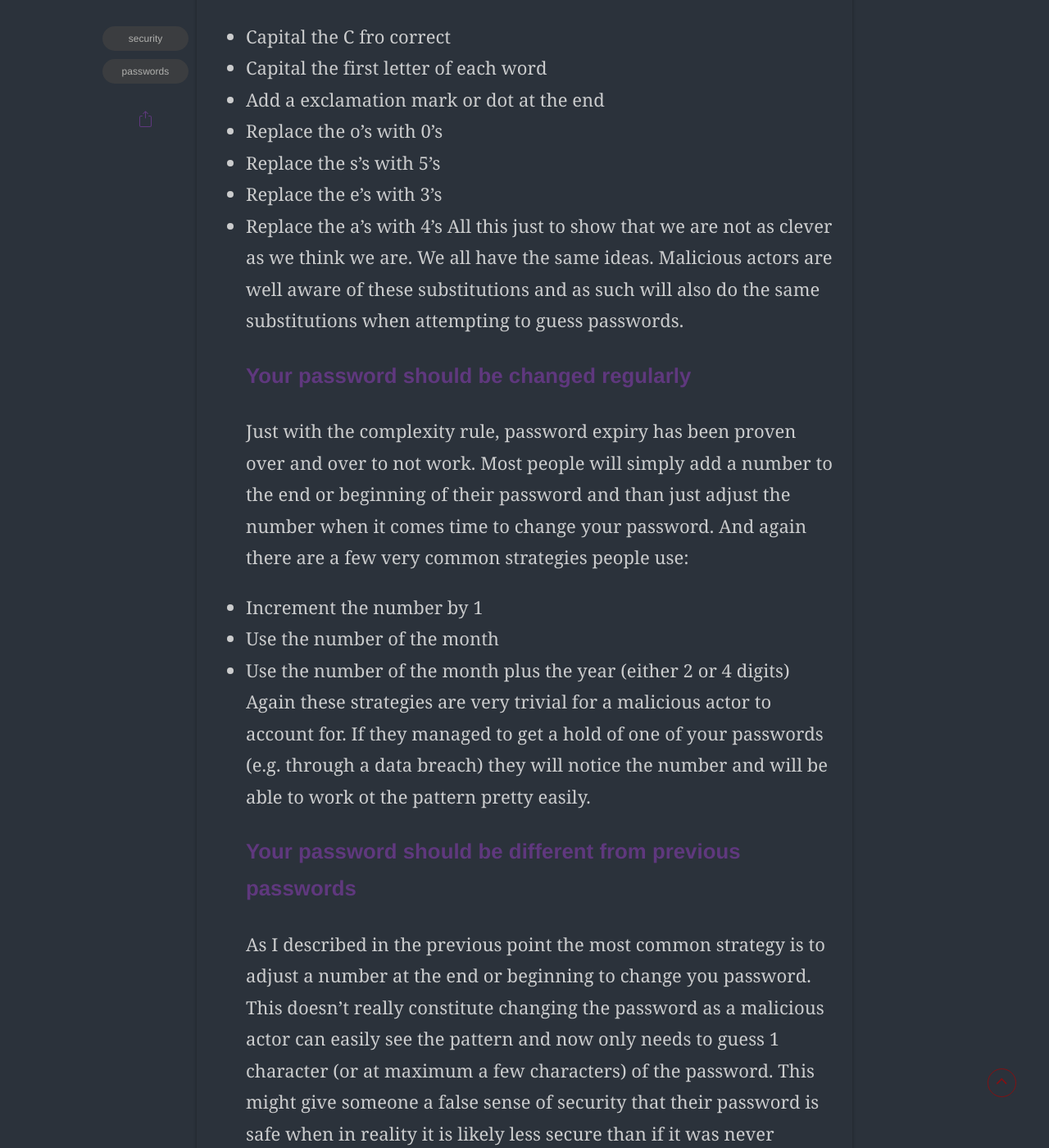
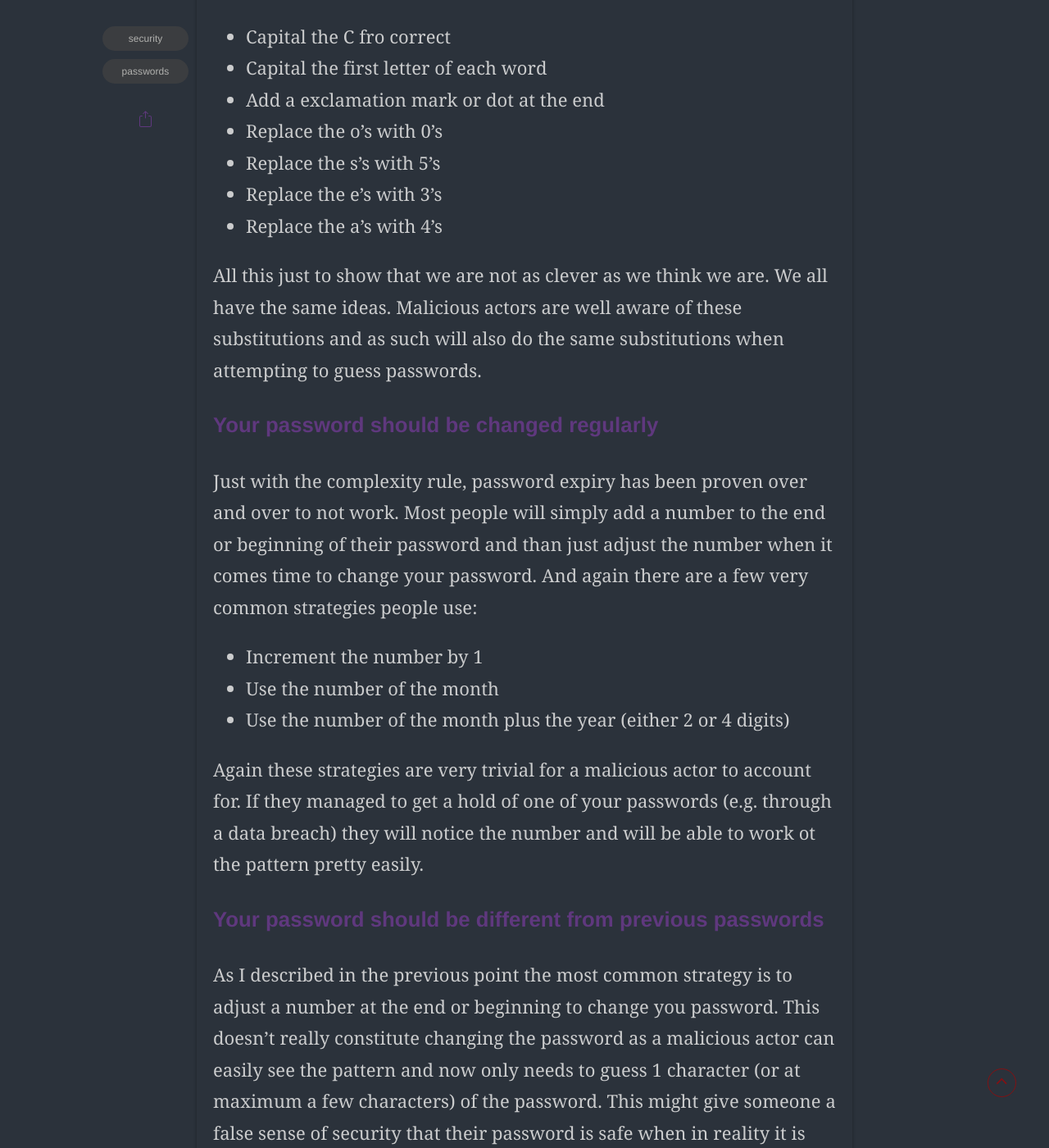
Before and after one commit to Cyber-Unicorn-42/cyber-unicorn-42.github.io, a Jekyll site: the page built from _posts/2021-08-07-password-policies.markdown, in a window 1280 px wide and 1400 px high, scrolled down 1890 px. Shown: the whole window at 82% size. Built offline with Jekyll 4.4.1, drawn with Linux system fonts in a browser that asks for light colours; some web fonts are replaced.

```diff
--- a/_posts/2021-08-07-password-policies.markdown
+++ b/_posts/2021-08-07-password-policies.markdown
@@ -12,10 +12,11 @@ author: Peter Dodemont
 We all know what a safe and secure password is right? It should have at least 8 characters, contain at least 1 uppercase, 1 lowercase, 1 numbers and 1 symbols, it should change regularly and you can reuse an arbitrary number of your previous passwords. But does this actually make passwords more secure?
 
 ## Why the current password policies don't work
+Let's break down each of the rules that are commonly in place.
 
-Let's break down each of the rules that are commonly in place.
 ### Your password should be at least 8 characters
 This one is actually not bad. 8 characters gives quite a wide variety of possible combinations. Longer is better but 8 is generally enough.
+
 ### Your password should be complex i.e. 1 uppercase, 1 lowercase, 1 number and 1 symbol
 This rule has been proven over and over again to not work. The reason for this is fairly simple we all substitute the same characters. And why do we all replace the same characters because they are visually very close. We also tend to fall back on things we already know, so most will put a capital at the start and a punctuation at the end.
 Let's take the [classic](https://xkcd.com/936/) "correct horse battery staple". If you were to ask random people to make this "secure" you will find  that they will do one or more of the following:
@@ -26,38 +27,48 @@ Let's take the [classic](https://xkcd.com/936/) "correct horse battery staple".
 * Replace the s's with 5's
 * Replace the e's with 3's
 * Replace the a's with 4's
+
 All this just to show that we are not as clever as we think we are. We all have the same ideas. Malicious actors are well aware of these substitutions and as such will also do the same substitutions when attempting to guess passwords.
+
 ### Your password should be changed regularly
 Just with the complexity rule, password expiry has been proven over and over to not work. Most people will simply add a number to the end or beginning of their password and than just adjust the number when it comes time to change your password. And again there are a few very common strategies people use:
 * Increment the number by 1
 * Use the number of the month
 * Use the number of the month plus the year (either 2 or 4 digits)
+
 Again these strategies are very trivial for a malicious actor to account for. If they managed to get a hold of one of your passwords (e.g. through a data breach) they will notice the number and will be able to work ot the pattern pretty easily.
+
 ### Your password should be different from previous passwords
 As I described in the previous point the most common strategy is to adjust a number at the end or beginning to change you password. This doesn't really constitute changing the password as a malicious actor can easily see the pattern and now only needs to guess 1  character (or at maximum a few characters) of the password. This might give someone a false sense of security that their password is safe when in reality it is likely less secure than if it was never changed.
 
 ## So if the policies that are currently adopted widely don't work, what should we use instead?
 
 Fortunately there has been lots of research in this area. And my recommendations below are based on what all that research says.
+
 ### Your password should be at least 8 characters
 As noted before this is a pretty good rule. Research done by [Microsoft](https://docs.microsoft.com/en-us/microsoft-365/admin/misc/password-policy-recommendations?view=o365-worldwide#requiring-long-passwords) has shown that when passwords get too long users will start using repeating patterns. These long passwords would be easier to guess than shorter passwords that do not repeat.
+
 ### Your password doesn't need any complexity
 Since most of use employ the same substitution techniques, complexity serves no real purpose. It doesn't make the passwords any harder to guess, but it does make them harder to remember. This is cited in virtually all current password guidance documents from entities that have done password research. NIST notes the below in their [guidance](https://pages.nist.gov/800-63-3/sp800-63b.html#appA):
 >composition rules are commonly used in an attempt to increase the difficulty of guessing user-chosen passwords. Research has shown, however, that users respond in very predictable ways to the requirements imposed by composition rules. For example, a user that might have chosen “password” as their password would be relatively likely to choose “Password1” if required to include an uppercase letter and a number, or “Password1!” if a symbol is also required.
 
 Microsoft and the NCSC also make similar remarks in their guidance which you can find [here](https://docs.microsoft.com/en-us/microsoft-365/admin/misc/password-policy-recommendations?view=o365-worldwide#requiring-the-use-of-multiple-character-sets) and [here](https://www.ncsc.gov.uk/collection/passwords/updating-your-approach#tip5-password-collection)
+
 ### Your password does not need to expire regularly
 As we saw previously users do not change their whole password when they are forced to change it. This can give a false sense of security that the password is safe even if there has been a data breach because it was changed recently. The reality is that the new password is less secure as it can easily be guessed. The password [guidance from Microsoft](https://www.ncsc.gov.uk/collection/passwords/updating-your-approach#tip5-password-collection) says the following:
 >Password expiration requirements do more harm than good, because these requirements make users select predictable passwords, composed of sequential words and numbers which are closely related to each other. In these cases, the next password can be predicted based on the previous password. Password expiration requirements offer no containment benefits because cyber criminals almost always use credentials as soon as they compromise them.
 
 The NCSC provides very similar [guidance](https://www.ncsc.gov.uk/collection/passwords/updating-your-approach#tip4-password-collection) as well.
+
 ### Use banned password lists
 Rather than enforcing arbitrary rules on password you should be using a list of passwords users cannot use. This list of banned passwords should include a corpus of previous breached passwords as will as any words that refer back to the business or website that users are setting their password for. For example of your company name was Security Pete and you were based out of Sydney Australia, you would also ban the use of the words "security", "pete", "sydney" and "australia". These words would be easily guessable if they were used in a password. Microsoft even considers this to be [the most important](https://docs.microsoft.com/en-us/microsoft-365/admin/misc/password-policy-recommendations?view=o365-worldwide#ban-common-passwords) requirement for passwords:
 >The most important password requirement you should put on your users when creating passwords is to ban the use of common passwords to reduce your organization's susceptibility to brute force password attacks. Common user passwords include: abcdefg, password, monkey.
 
 NIST offers a similar [recommendation](https://pages.nist.gov/800-63-3/sp800-63b.html#appA).
+
 ### Passwords should only be changed when they are suspected to be compromised
 While there is no direct mention of password history in any of he guidance. Common sense dictates that if your password never expires you will not have to force the password to be different to previous passwords. What you should instead be doing is monitoring new data breaches and comparing the passwords in those data breaches to the passwords of your users. If a user has been found to have a password that is the same as in the data breach you should force a password change onto the user. [Have I been pwned](https://haveibeenpwned.com/) is an excellent free service you can use for checking if password or users where in a data breach.
+
 ### Use Multi-factor Authentication
 While this is not directly a password policy, it is an integral part in the password lifecycle. Using multi-factor authentication gives you additional security even when the user's password has been compromised. And gives you the ability to verify a users identity when asking the users to perform a password reset.
 For personal experience having to provide multi-factor authentication every single time a user authenticates because extremely time-consuming if it happens multiple times in a day. As such I recommend implementing risk based multi-factor authentication. Risk based multi-factor authentication uses a number of factors from the users session as the additional factors rather than prompting the user for the additional factor. It only prompts the user for the additional factor if the session factors indicate the user or the session in high risk. These session factors generally include things like time of the day, current location, is it physically possible for the user to have travelled between their previous location and their current location, are they anonymized (e.g. Tor browser, VPN) ...
```
Also changed, not shown: 4 other files.
